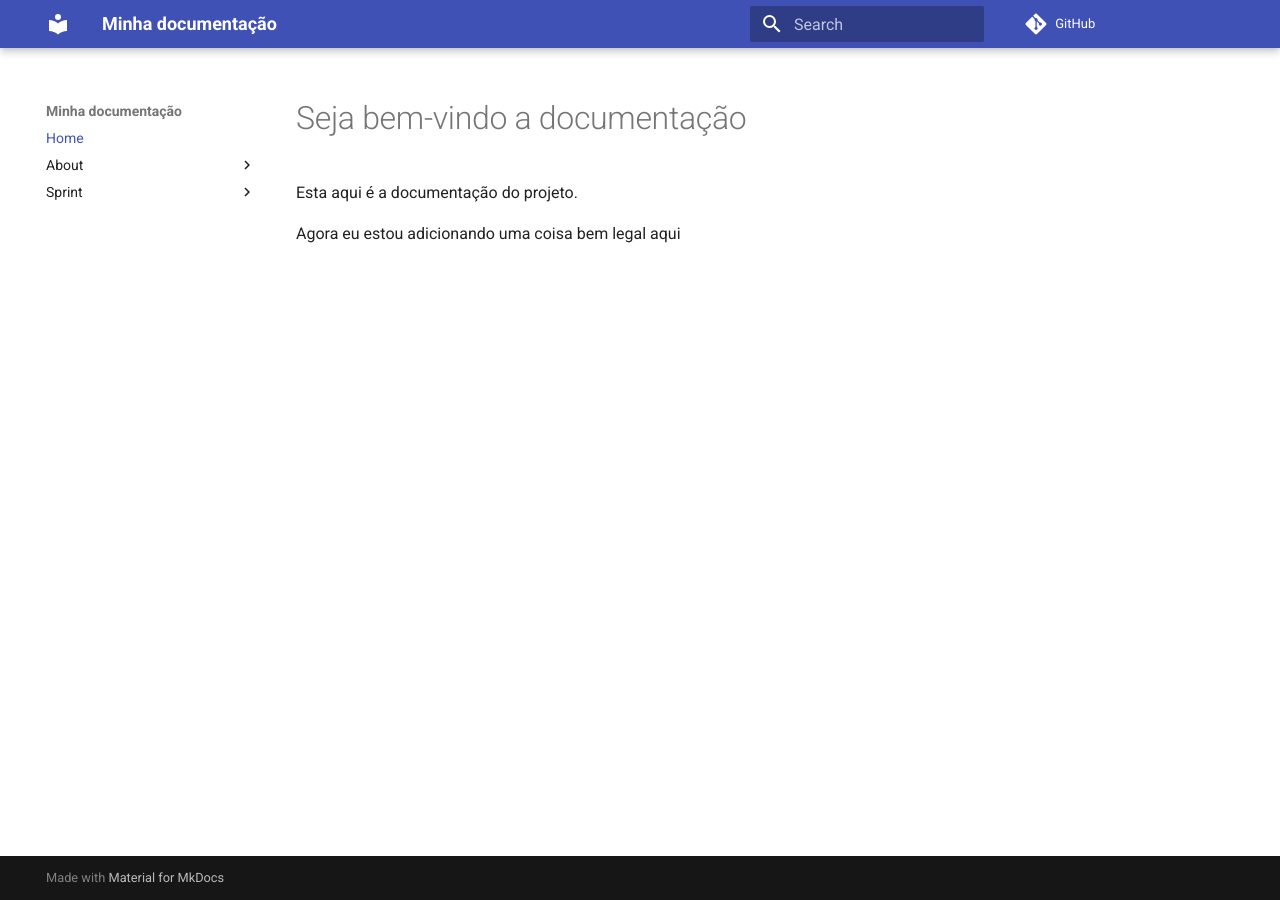
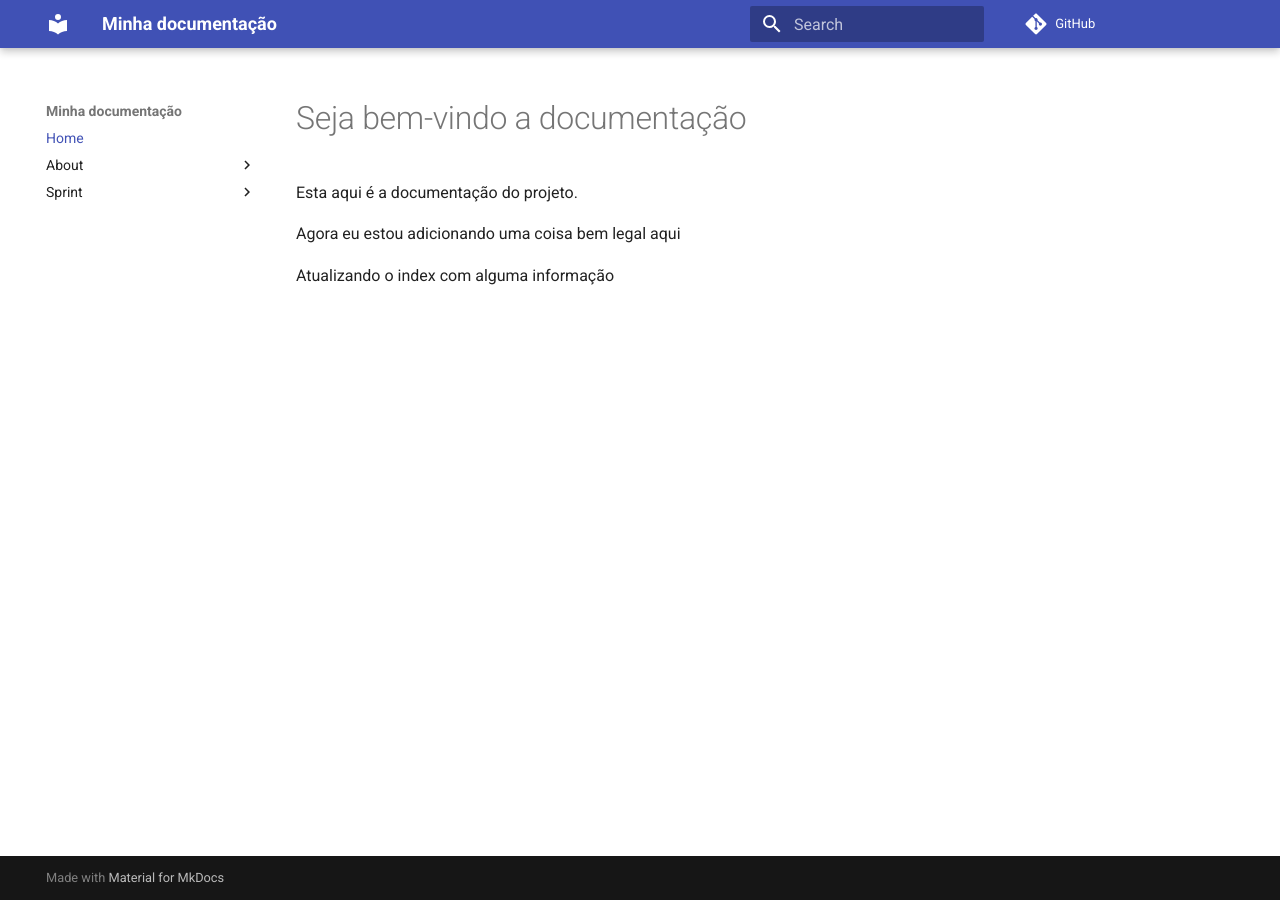
Before and after one commit to BrunoBReis/test-docs, an MkDocs documentation site: the page built from docs/index.md, in a window 1280 px wide. Built offline with MkDocs 1.6.1 and Material for MkDocs 9.7.7, drawn with Linux system fonts in a browser that asks for light colours; comment, search, counter and statistics services are not loaded.

Commit message:
adding new line

```diff
--- a/docs/index.md
+++ b/docs/index.md
@@ -3,3 +3,5 @@
 Esta aqui é a documentação do projeto.
 
 Agora eu estou adicionando uma coisa bem legal aqui
+
+Atualizando o index com alguma informação
```
